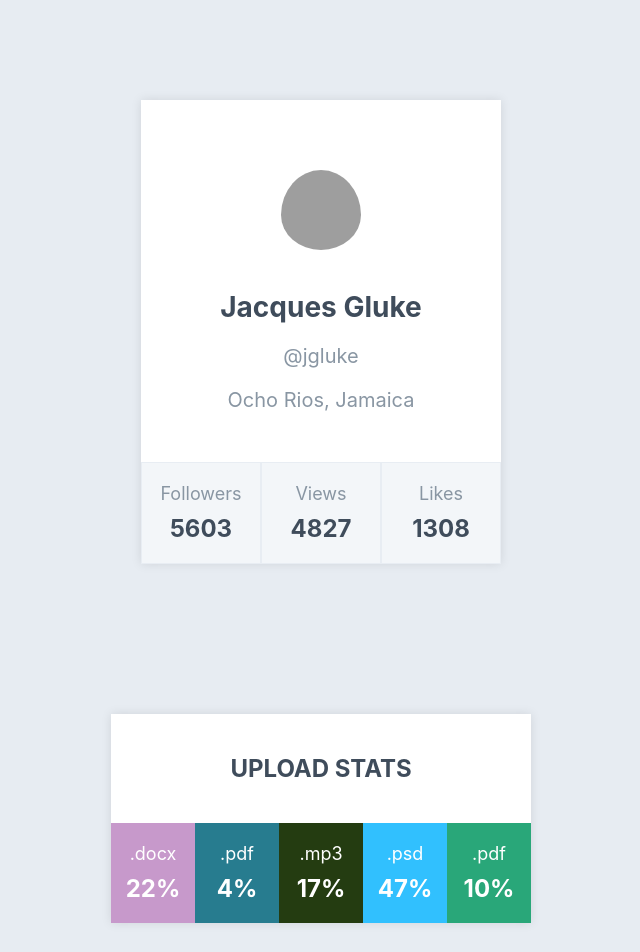
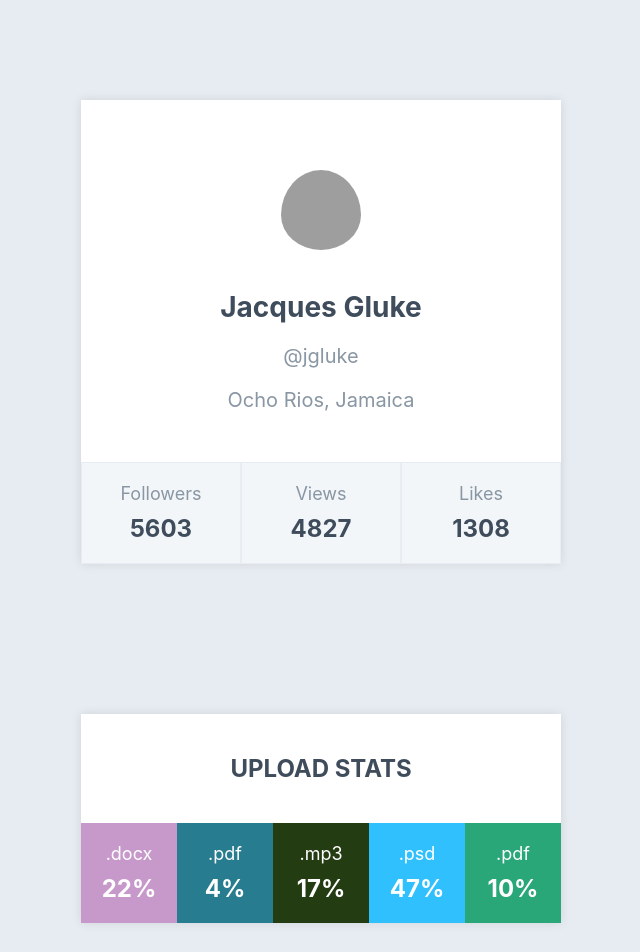
Before and after one commit to andysush/goit-react-hw-01-components, a React (Create React App) app: page / in a window 1280 px wide. Shown: the top 952 px of the page, without its empty margins (319-959 px from the left). Built offline with nearby package versions, Linux system fonts and the light colour scheme; grey boxes are pictures that could not be loaded.

Commit message:
fix width`s

```diff
--- a/src/components/Profile/Profile.module.css
+++ b/src/components/Profile/Profile.module.css
@@ -2,7 +2,7 @@
   display: flex;
   align-items: center;
   flex-direction: column;
-  max-width: 360px;
+  max-width: 480px;
   margin-left: auto;
   margin-right: auto;
   padding-top: 40px;
--- a/src/components/StatisticBoard/StatisticBoard.module.css
+++ b/src/components/StatisticBoard/StatisticBoard.module.css
@@ -9,7 +9,7 @@
   align-items: center;
   flex-direction: column;
 
-  max-width: 420px;
+  max-width: 480px;
   margin-left: auto;
   margin-right: auto;
   background-color: #fff;
@@ -25,6 +25,6 @@
 
 .statlist {
   display: flex;
-  width: 420px;
+  width: 100%;
   background-color: #f3f6f9;
 }
```
